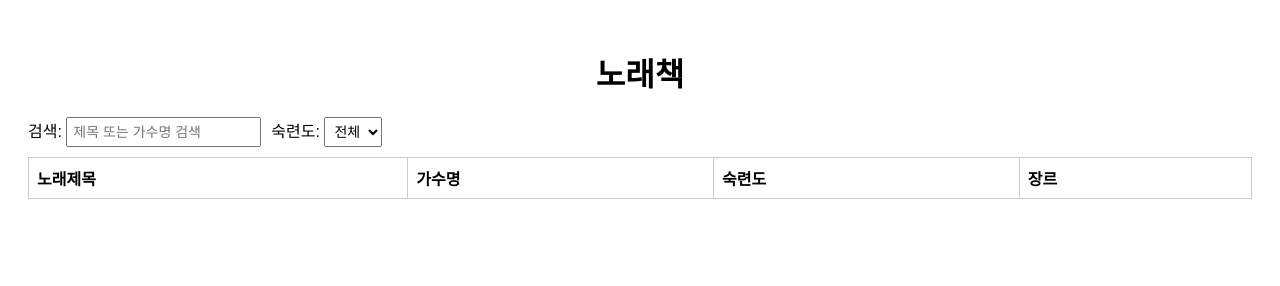
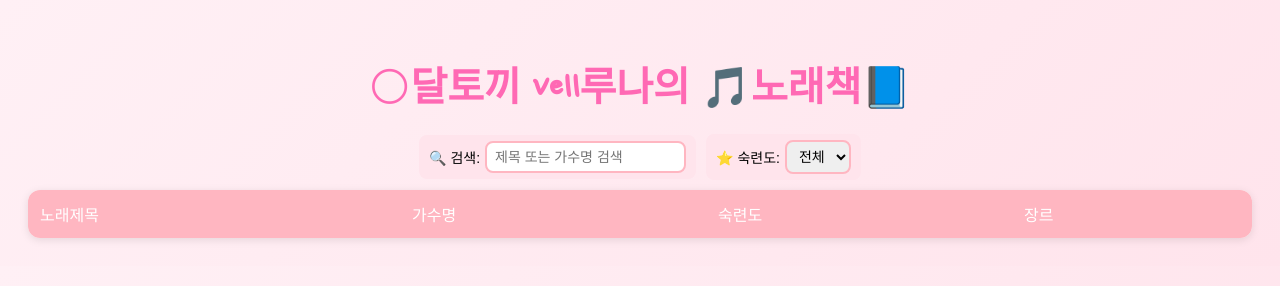
Before and after one commit to yeonglcy20-sketch/-vell-, a plain HTML site: page index.html in a window 1280 px wide. Drawn offline with Linux system fonts and the light colour scheme; no server answers.

Commit message:
Update index.html

```diff
--- a/index.html
+++ b/index.html
@@ -4,22 +4,83 @@
   <meta charset="UTF-8">
   <meta name="viewport" content="width=device-width, initial-scale=1.0">
   <title>🌕달토끼 Vell루나의 🎵노래책📘</title>
+  <link href="https://fonts.googleapis.com/css2?family=Nanum+Pen+Script&display=swap" rel="stylesheet">
   <style>
-    body { font-family: Arial, sans-serif; padding: 20px; }
-    h1 { text-align: center; }
-    .controls { margin-bottom: 10px; display: flex; gap: 10px; align-items: center; }
-    input, select { padding: 5px; font-size: 14px; }
-    table { width: 100%; border-collapse: collapse; margin-top: 10px; }
-    th, td { padding: 8px; border: 1px solid #ccc; text-align: left; }
-    th.sortable { cursor: pointer; }
-    th.sortable:hover { background-color: #f0f0f0; }
+    body {
+      font-family: Arial, sans-serif;
+      background: linear-gradient(135deg, #fff0f5 0%, #ffe4ec 100%);
+      padding: 20px;
+    }
+    h1 {
+      font-family: 'Nanum Pen Script', cursive;
+      color: #ff69b4;
+      text-align: center;
+      font-size: 2.5em;
+      margin-bottom: 20px;
+    }
+    .controls {
+      margin-bottom: 10px;
+      display: flex;
+      gap: 10px;
+      align-items: center;
+      justify-content: center;
+    }
+    .controls label {
+      background: #ffe4ec;
+      padding: 6px 10px;
+      border-radius: 8px;
+      font-size: 14px;
+      display: flex;
+      align-items: center;
+      gap: 5px;
+    }
+    input, select {
+      padding: 6px 8px;
+      font-size: 14px;
+      border: 2px solid #ffb6c1;
+      border-radius: 8px;
+      outline: none;
+    }
+    table {
+      width: 100%;
+      border-collapse: collapse;
+      margin-top: 10px;
+      background: white;
+      border-radius: 12px;
+      overflow: hidden;
+      box-shadow: 0 2px 8px rgba(0,0,0,0.1);
+    }
+    th, td {
+      padding: 12px;
+      text-align: left;
+    }
+    th {
+      background: #ffb6c1;
+      color: white;
+      font-weight: normal;
+    }
+    th.sortable {
+      cursor: pointer;
+    }
+    th.sortable:hover {
+      background: #ff85a1;
+    }
+    td {
+      border-bottom: 1px solid #ffe4ec;
+    }
+    tbody tr:nth-child(even) {
+      background: #fff0f5;
+    }
+    tbody tr:hover {
+      background: #ffe4ec;
+    }
   </style>
 </head>
 <body>
-  <h1>노래책</h1>
+  <h1>🌕달토끼 Vell루나의 🎵노래책📘</h1>
   <div class="controls">
-    <label>검색: <input type="text" id="search" placeholder="제목 또는 가수명 검색"></label>
-    <label>숙련도:
+    <label>🔍 검색: <input type="text" id="search" placeholder="제목 또는 가수명 검색"></label>
+    <label>⭐ 숙련도:
       <select id="levelFilter">
         <option value="">전체</option>
       </select>
@@ -64,7 +125,9 @@
       const levels = [...new Set(songs.map(s => s.level))].filter(l => l);
       const select = document.getElementById('levelFilter');
       levels.forEach(lv => {
-        const opt = document.createElement('option'); opt.value = lv; opt.textContent = lv;
+        const opt = document.createElement('option');
+        opt.value = lv;
+        opt.textContent = lv;
         select.appendChild(opt);
       });
     }
@@ -73,16 +136,14 @@
       const tbody = document.querySelector('#songsTable tbody');
       const searchText = document.getElementById('search').value.trim().toLowerCase();
       const levelFilter = document.getElementById('levelFilter').value;
-      let filtered = songs.filter(s => {
-        return (!levelFilter || s.level === levelFilter) &&
-               (!searchText || s.title.toLowerCase().includes(searchText) || s.artist.toLowerCase().includes(searchText));
-      });
+      let filtered = songs.filter(s => (
+        (!levelFilter || s.level === levelFilter) &&
+        (!searchText || s.title.toLowerCase().includes(searchText) || s.artist.toLowerCase().includes(searchText))
+      ));
       if (currentSort.column) {
         filtered.sort((a, b) => {
           const col = currentSort.column;
-          let va = a[col] || '';
-          let vb = b[col] || '';
-          return va.localeCompare(vb) * currentSort.direction;
+          return a[col].localeCompare(b[col]) * currentSort.direction;
         });
       }
       tbody.innerHTML = '';
@@ -95,12 +156,14 @@
 
     document.getElementById('search').addEventListener('input', renderTable);
     document.getElementById('levelFilter').addEventListener('change', renderTable);
-
     document.querySelectorAll('th.sortable').forEach(th => {
       th.addEventListener('click', () => {
         const col = th.dataset.column;
         if (currentSort.column === col) currentSort.direction *= -1;
-        else { currentSort.column = col; currentSort.direction = 1; }
+        else {
+          currentSort.column = col;
+          currentSort.direction = 1;
+        }
         renderTable();
       });
     });
```
